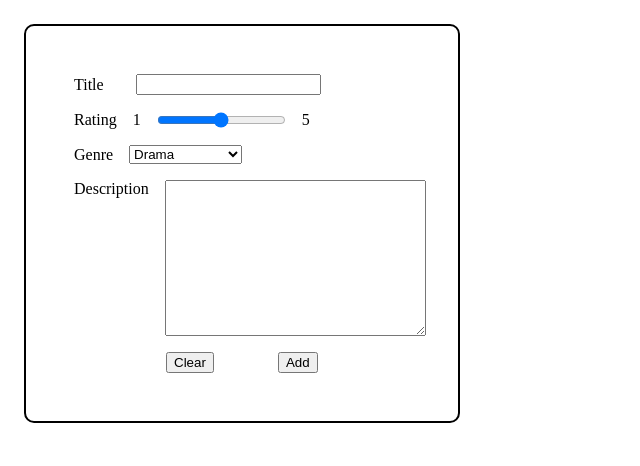
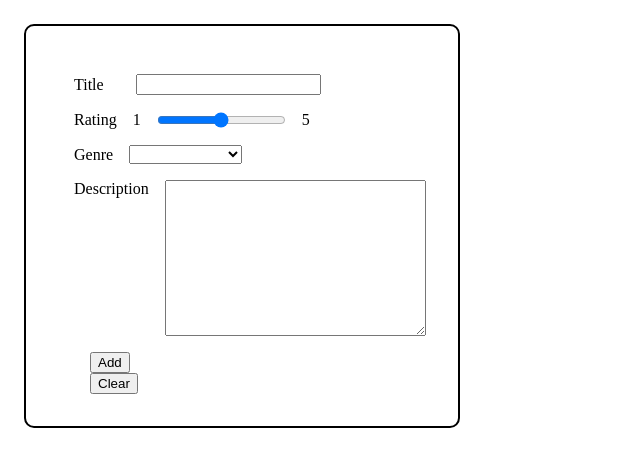
Before and after one commit to HAakansson/movie-list-vue, a Vue app: page / in a window 1280 px wide. Shown: the top 466 px of the page, without its empty margins (0-640 px from the left). Built offline with nearby package versions, Linux system fonts and the light colour scheme.

Commit message:
Update of movie list
Question 1, 2, 3, 4 are done.

```diff
--- a/src/App.vue
+++ b/src/App.vue
@@ -1,7 +1,24 @@
 <template>
   <div id="app">
-    <router-view />
+    <router-view @add-new-movie="addMovieToMovies" />
   </div>
 </template>
 
+<script>
+export default {
+  data(){
+    return {
+      movies: [],
+    }
+  },
+
+  methods: {
+    addMovieToMovies(newMovie){
+      this.movies.push(newMovie);
+      console.log("In App.vue - movies: ", this.movies)
+    }
+  }
+}
+</script>
+
 <style></style>
--- a/src/views/AddMovie.vue
+++ b/src/views/AddMovie.vue
@@ -1,19 +1,22 @@
 <template>
   <div class="add-movie">
+    <form @submit.prevent="createMovie">
       <div class="title wrapper">
         <label for="title">Title</label>
-      <input id="title" type="text" />
+        <input id="title" type="text" v-model="title" />
       </div>
       <div class="rating wrapper">
         <label for="rating">Rating</label>
         <span>1</span>
-      <input id="rating" type="range" />
+        <input id="rating" type="range" min="1" max="5" v-model="rating" />
         <span>5</span>
       </div>
       <div class="genre wrapper">
         <label for="genre">Genre</label>
-      <select id="genre" name="genre">
-        <option v-for="(genre, i) in genres" :key="i" value="genre">{{ genre }}</option>
+        <select id="genre" name="genre" v-model="genre">
+          <option v-for="(genre, i) in genres" :key="i" :value="genre">{{
+            genre
+          }}</option>
         </select>
       </div>
       <div class="desc wrapper">
@@ -23,29 +26,46 @@
           name="description"
           cols="30"
           rows="10"
+          v-model="desc"
         ></textarea>
       </div>
-    <div class="button wrapper">
+      <button>Add</button>
+    </form>
     <button>Clear</button>
-      <button>Add</button>
-    </div>
   </div>
 </template>
 
 <script>
 export default {
-  data(){
+  data() {
     return {
+      title: "",
+      rating: "3",
+      genre: "",
+      desc: "",
       genres: [
         "Drama",
         "Action",
         "Comedy",
         "Fantasy",
         "Reality",
-        "Science Fiction"
-      ]
+        "Science Fiction",
+      ],
+    };
+  },
+
+  methods: {
+    createMovie() {
+      let newMovie = {
+        title: this.title,
+        rating: +this.rating,
+        genre: this.genre,
+        desc: this.desc
       }
-  }
+
+      this.$emit("add-new-movie", newMovie)
+    },
+  },
 };
 </script>
 
```
Also changed, not shown: 1 other file (tests, documents, lock files or other folders). Lines whose indentation alone changed are shown as unchanged.
